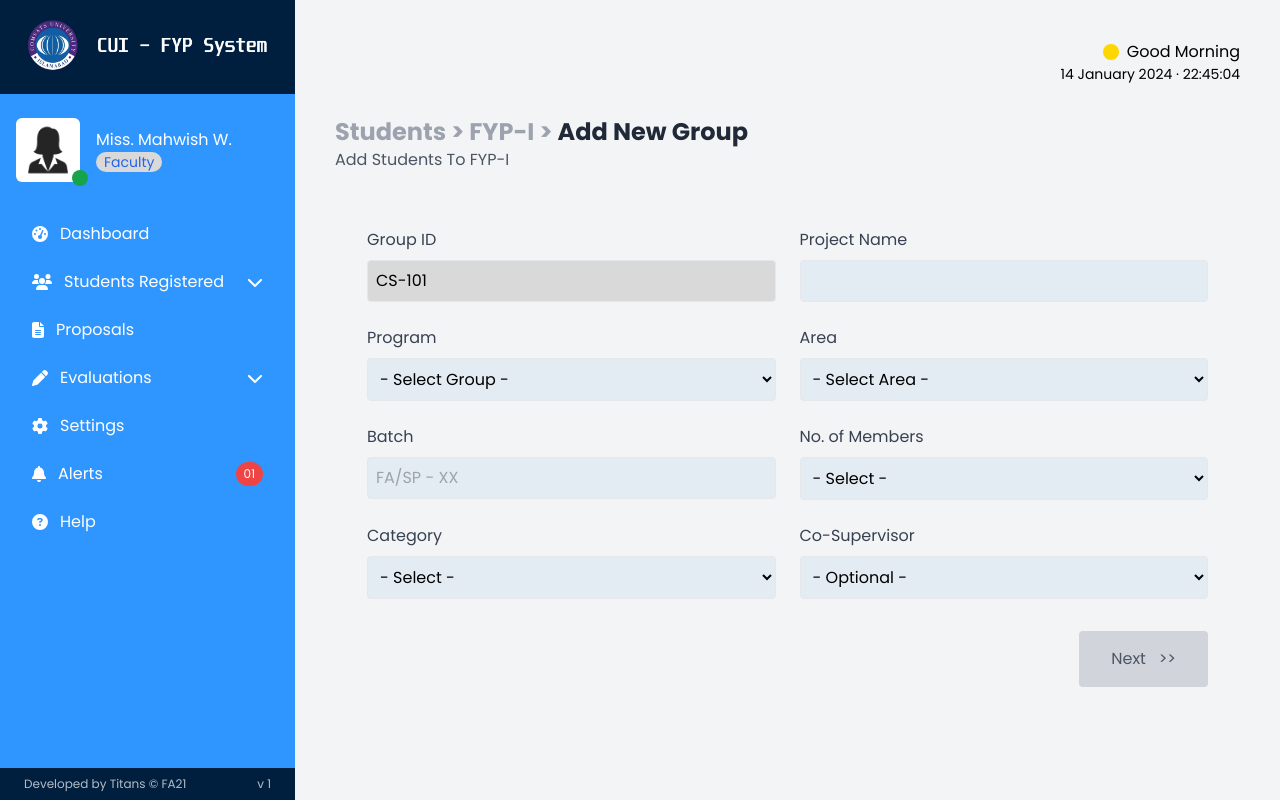
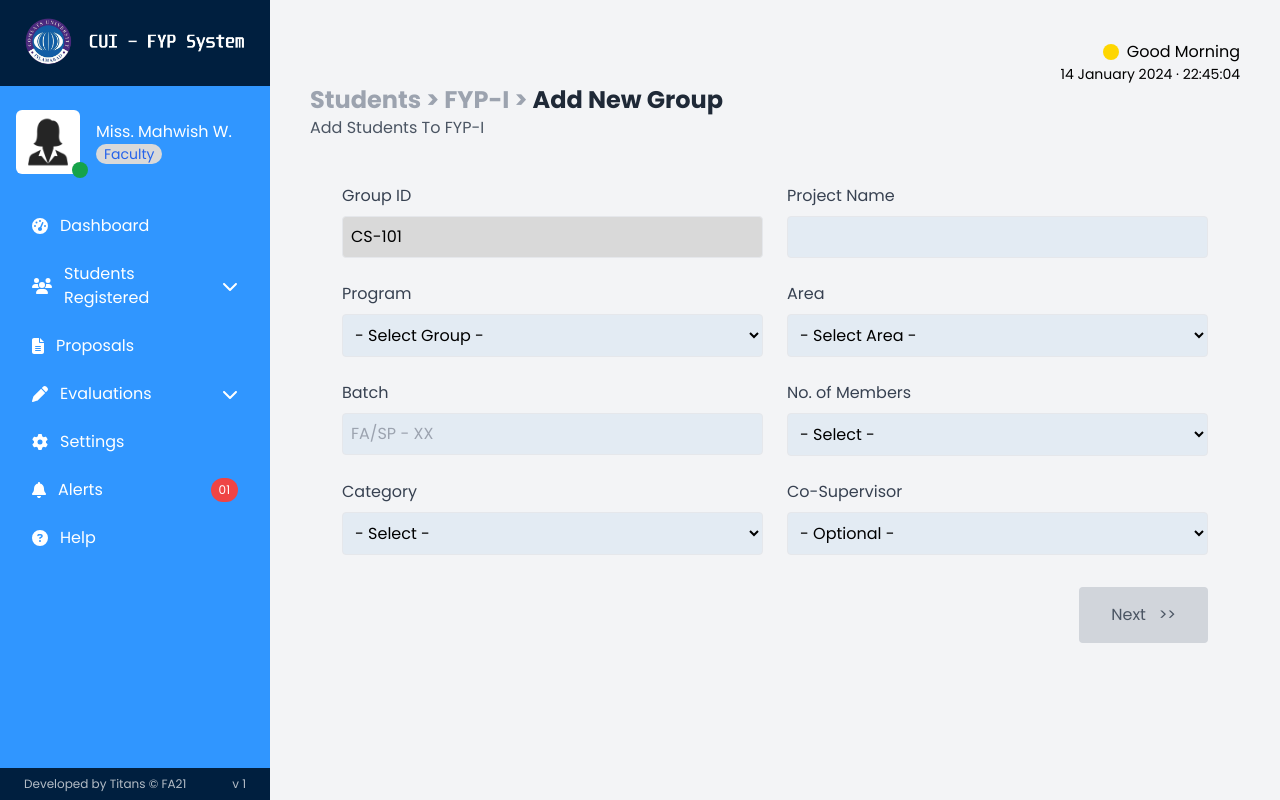
Before and after one commit to AsaDev1/fyp-frontend, a React (Create React App) app: page /supervisor/add-groups in a window 1280 px wide. Built offline with nearby package versions, Linux system fonts and the light colour scheme.

Commit message:
nested forms and outlet integrated

```diff
--- /dev/null
+++ b/src/components/Global/SideBar/Sidebar.jsx
@@ -0,0 +1,32 @@
+import React from "react";
+import { Outlet } from "react-router-dom";
+import Profile from "./Profile";
+import Navigation from "./Navigation";
+
+const Sidebar = () => {
+  return (
+    <div className="flex h-screen">
+      {/* Sidebar */}
+      <div className="bg-[#3096FF] text-white w-[270px] flex flex-col max-lg:w-[225px]">
+        <div className="flex items-center justify-center">
+          <img src="/Assets/logo.png" alt="Logo" />
+        </div>
+        <Profile />
+        <Navigation />
+        <div className="mt-auto bg-[#001F3F] text-xs flex justify-between px-6 py-2 text-white/70">
+          <p>
+            Developed by <a href="#">Titans</a> © FA21
+          </p>
+          <p>v 1</p>
+        </div>
+      </div>
+
+      {/* Main Content */}
+      <div className="flex-1 bg-gray-100">
+        <Outlet /> {/* This is where the child routes render */}
+      </div>
+    </div>
+  );
+};
+
+export default Sidebar;
--- a/src/components/Supervisor/AddGroups/AddGroups.jsx
+++ b/src/components/Supervisor/AddGroups/AddGroups.jsx
@@ -1,11 +1,11 @@
 import React from 'react'
-import Sidebar from "./Sidebar";
+// import Sidebar from "./Sidebar";
 import MainContent from "./MainContent";
 
 const AddGroups = () => {
   return (
     <div className="flex bg-gray-100">
-      <Sidebar />
+      {/* <Sidebar /> */}
       <MainContent />
     </div>
   )
--- a/src/components/Supervisor/AddGroups/Breadcrumb.jsx
+++ b/src/components/Supervisor/AddGroups/Breadcrumb.jsx
@@ -2,7 +2,7 @@ import React from "react";
 
 const Breadcrumb = () => {
   return (
-    <div className="wrapper mt-8">
+    <div className="wrapper">
       <div className="flex justify-between items-center">
         <div>
           <h1 className="text-2xl font-bold text-gray-400">
--- a/src/components/Supervisor/AddGroups/Form.jsx
+++ b/src/components/Supervisor/AddGroups/Form.jsx
@@ -1,6 +1,6 @@
 import React, { useState } from 'react';
 
-const Form = () => {
+const Form = ({onSubmit}) => {
     const [formData, setFormData] = useState({
       groupId: 'CS-101',
       projectName: '',
@@ -57,11 +57,12 @@ const Form = () => {
     const handleSubmit = (e) => {
       e.preventDefault();
       console.log('Form Data Submitted:', formData);
+      onSubmit(formData); // Pass the form data to the parent
       // Add your submit logic here
     };
 
   return (
-    <form className="p-8 rounded mt-6" onSubmit={handleSubmit}>
+    <form className="p-8 rounded mt-3" onSubmit={handleSubmit}>
       <div className="grid grid-cols-2 gap-6">
         {/* Group ID */}
         <div>
@@ -121,7 +122,7 @@ const Form = () => {
         {/* Batch */}
         <div>
           {errors.batch && (
-            <p className="text-red-500 text-sm mt-1 transition-opacity duration-300 ease-in-out absolute z-10 p-2 rounded-xl left-96 ml-44">
+            <p className="text-red-500 text-sm mt-1 transition-opacity duration-300 ease-in-out absolute z-10 p-2 rounded-xl left-96 text-right">
               {errors.batch}
             </p>
             )}
--- a/src/components/Supervisor/AddGroups/MainContent.jsx
+++ b/src/components/Supervisor/AddGroups/MainContent.jsx
@@ -1,14 +1,62 @@
-import React from "react";
-import Header from "./Header";
-import Breadcrumb from "./Breadcrumb";
-import Form from "./Form";
+import React, { useState } from 'react';
+import Header from './Header';
+import Breadcrumb from './Breadcrumb';
+import Form from './Form';
+import GroupForm from './StudentsAddForm';
 
 const MainContent = () => {
+  // State to track the current step
+  const [currentStep, setCurrentStep] = useState(1);  // 1 for first form, 2 for second form
+
+  // State to hold form data from both forms
+  const [formData, setFormData] = useState({
+    form1: {
+      groupId: 'CS-101',
+      projectName: '',
+      program: '',
+      area: '',
+      batch: '',
+      members: '',
+      category: '',
+      coSupervisor: '',
+    },
+    form2: [],
+  });
+
+  // Function to handle form 1 submission and switch step
+  const handleForm1Submit = (data) => {
+    console.log("Form 1 data:", data);
+    setFormData((prevState) => ({
+      ...prevState,
+      form1: data,
+    }));
+    setCurrentStep(2);  // Switch to step 2 after Form 1 submission
+    console.log("current step:", currentStep);
+
+  };
+
+  // Function to handle form 2 submission
+  const handleForm2Submit = (data) => {
+    console.log("Form 2 data:", data);
+    setFormData((prevState) => ({
+      ...prevState,
+      form2: data,
+    }));
+    // Combine both form data for final submission (example)
+    console.log("Final Data Submitted:", { ...formData.form1, form2: data });
+    // You can now send the final combined data to the backend
+  };
+
   return (
-    <div className="flex-1 p-10 max-lg:p-6">
+    <div className="flex-1 p-10 max-lg:p-6 min-h-screen">
       <Header />
       <Breadcrumb />
-      <Form />
+
+      {currentStep === 1 ? (
+        <Form onSubmit={handleForm1Submit} />
+      ) : (
+        <GroupForm numOfMembers={parseInt(formData.form1.members)} onSubmit={handleForm2Submit} />
+      )}
     </div>
   );
 };
--- a/src/components/Supervisor/AddGroups/Sidebar.jsx
+++ /dev/null
@@ -1,23 +0,0 @@
-import React from "react";
-import Profile from "./Profile";
-import Navigation from "./Navigation";
-
-const Sidebar = () => {
-  return (
-    <div className="bg-[#3096FF] text-white w-[295px] h-screen flex flex-col max-lg:w-[225px]">
-      <div className="flex items-center justify-center">
-        <img src="/Assets/logo.png" alt="Logo" />
-      </div>
-      <Profile />
-      <Navigation />
-      <div className="mt-auto bg-[#001F3F] text-xs flex justify-between px-6 py-2 text-white/70">
-        <p>
-          Developed by <a href="#">Titans</a> © FA21
-        </p>
-        <p>v 1</p>
-      </div>
-    </div>
-  );
-};
-
-export default Sidebar;
--- /dev/null
+++ b/src/components/Supervisor/AddGroups/StudentsAddForm.jsx
@@ -0,0 +1,70 @@
+import React, { useState } from 'react';
+
+const GroupForm = ({ numOfMembers, onSubmit }) => {
+  const [formData, setFormData] = useState(
+    Array.from({ length: numOfMembers }, () => ({ id: '', name: '' }))
+  );
+
+  const handleInputChange = (index, field, value) => {
+    setFormData((prevFormData) => {
+      const updatedFormData = [...prevFormData];
+      updatedFormData[index] = {
+        ...updatedFormData[index],
+        [field]: value,
+      };
+      return updatedFormData;
+    });
+  };
+
+  const allFieldsFilled = formData.every(
+    (member) => member.id.trim() !== '' && member.name.trim() !== ''
+  );
+
+  const handleSubmit = () => {
+    onSubmit(formData); // Pass the form data to the parent
+  };
+
+  const renderFields = () => {
+    return formData.map((member, index) => (
+      <div key={index} className="grid grid-cols-2 gap-6 mb-4">
+        <div>
+          <label className="block text-gray-700 text-left">
+            Student ID {index === 0 ? "(Group Leader)" : ""}
+          </label>
+          <input
+            className="w-full fill-input mt-2 p-2 border rounded"
+            type="text"
+            value={member.id}
+            onChange={(e) => handleInputChange(index, 'id', e.target.value)}
+          />
+        </div>
+        <div>
+          <label className="block text-gray-700 text-left">Student Name</label>
+          <input
+            className="w-full bg-[#D9D9D9] mt-2 p-2 border rounded"
+            type="text"
+            value={member.name}
+            onChange={(e) => handleInputChange(index, 'name', e.target.value)}
+          />
+        </div>
+      </div>
+    ));
+  };
+
+  return (
+    <div className="p-8 rounded mt-3">
+      {renderFields()}
+      <div className="mt-8 text-right">
+        <button
+          className={`py-4 px-8 rounded ${allFieldsFilled ? 'bg-red-500 text-white' : 'bg-gray-300 text-gray-600'}`}
+          disabled={!allFieldsFilled}
+          onClick={handleSubmit}
+        >
+          Next &gt;&gt;
+        </button>
+      </div>
+    </div>
+  );
+};
+
+export default GroupForm;
--- a/src/routes/Router.jsx
+++ b/src/routes/Router.jsx
@@ -1,15 +1,19 @@
 import { Route, Routes, Navigate } from "react-router-dom";
+import SideBar from "../components/Global/SideBar/Sidebar"
 import Login from '../components/Login & Forgot Password/Login'
 import SupervisorDashboard from '../components/Supervisor/Dashboard/Dashboard'
 import AddGroups from "../components/Supervisor/AddGroups/AddGroups";
+
 
 const Router = () => {
     return (
         <Routes>
             <Route exact path="/" element={<Login />} />
+            <Route element={<SideBar/>}>
             <Route path="/dashboard" element={<SupervisorDashboard />} />
             <Route path="/supervisor/add-groups" element={<AddGroups />} />
             {/* Add more routes as needed */}
+            </Route>
         </Routes>
     )
 }
```
Also changed, not shown: src/components/Global/SideBar/Navigation.jsx (renamed from src/components/Supervisor/AddGroups/Navigation.jsx), src/components/Global/SideBar/Profile.jsx (renamed from src/components/Supervisor/AddGroups/Profile.jsx).
